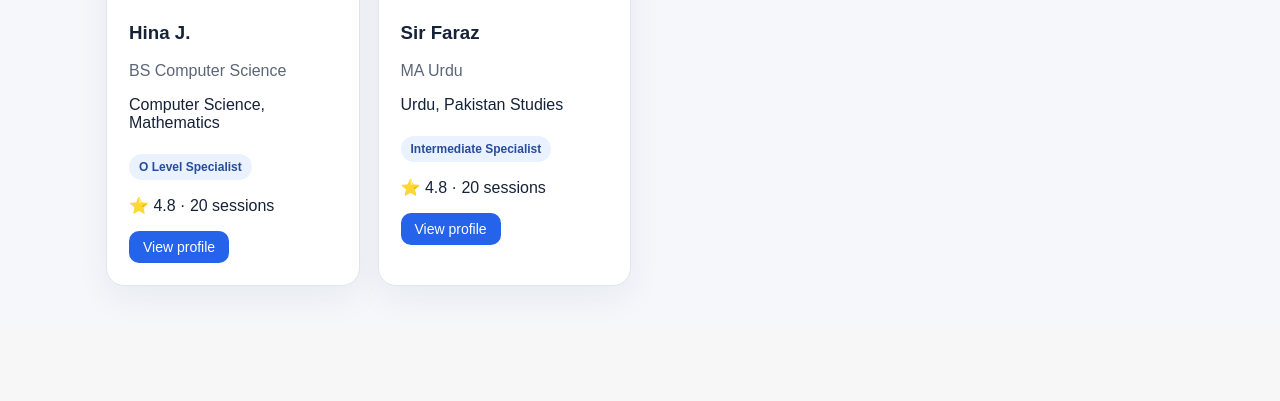
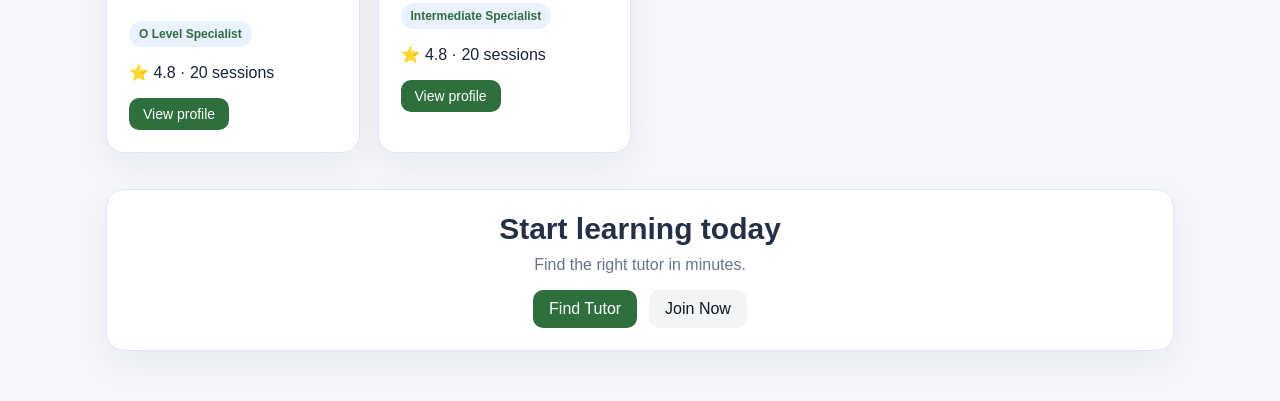
Before and after one commit to rushlordu/tutorspk-app, a Flask app: page / in a window 1280 px wide. Shown: the part 2401-2802 px from the top of the page. Before the commit the page ends 2688 px from the top, so only its background shows below. Run offline with Flask 3, Linux system fonts and the light colour scheme.

Commit message:
Outlook Improved-1

```diff
--- a/static/css/styles.css
+++ b/static/css/styles.css
@@ -1,20 +1,47 @@
-:root{--bg:#f5f7fb;--card:#fff;--text:#152238;--muted:#5b6678;--line:#dfe6f2;--brand:#274c9b;--brand2:#18a4a6;--warn:#fff3cd;--danger:#fde4e4;--success:#e7f8ed}
-*{box-sizing:border-box} body{margin:0;font-family:Arial,Helvetica,sans-serif;background:var(--bg);color:var(--text)}
-a{text-decoration:none;color:var(--brand)} .container{max-width:1180px;margin:0 auto;padding:0 18px}.main{padding:24px 18px 60px}
-.topbar{background:#0f1c34;color:#fff}.nav{display:flex;justify-content:space-between;align-items:center;padding:14px 18px}.nav nav{display:flex;gap:16px;align-items:center}.nav a{color:#fff}.brand{font-size:24px;font-weight:700}
-.card{background:var(--card);border:1px solid var(--line);border-radius:18px;padding:22px;box-shadow:0 12px 35px rgba(14,32,73,.06)}
-.grid{display:grid;gap:18px;margin:18px 0}.grid.two{grid-template-columns:repeat(auto-fit,minmax(280px,1fr))}.grid.three{grid-template-columns:repeat(auto-fit,minmax(220px,1fr))}.grid.cards{grid-template-columns:repeat(auto-fit,minmax(230px,1fr))}
-.hero-grid{display:grid;grid-template-columns:1.4fr .8fr;gap:22px;align-items:center}.hero h1{font-size:40px;line-height:1.1;margin:6px 0 12px}.eyebrow{text-transform:uppercase;letter-spacing:.08em;color:var(--brand2);font-size:12px;font-weight:700}.hero-panel{display:grid;gap:12px}.metric{background:linear-gradient(135deg,#edf4ff,#eefdfd);border-radius:16px;padding:18px}.metric strong{display:block;font-size:24px}.metric span{color:var(--muted)}
-.btn{display:inline-block;background:var(--brand);color:#fff;padding:11px 16px;border:none;border-radius:12px;cursor:pointer}.btn-light{background:#e9eef8;color:var(--text)}.btn-sm{padding:8px 12px;font-size:14px}
-.section-head{display:flex;justify-content:space-between;align-items:center;margin-top:28px}.tutor-card img,.profile-pic{width:100%;border-radius:14px;aspect-ratio:1/1;object-fit:cover;background:#eef2fa}.profile-pic{max-width:240px}
-.badge{display:inline-block;background:#eaf1ff;color:var(--brand);padding:6px 10px;border-radius:999px;font-size:12px;font-weight:700;margin:6px 6px 0 0}.badge.alt{background:#eefbf8;color:#116e70}
-.form-grid{display:grid;gap:12px}.form-grid.two-col{grid-template-columns:repeat(auto-fit,minmax(220px,1fr))}.form-grid.compact{grid-template-columns:1fr auto}.form-card.narrow,.narrow{max-width:560px;margin:0 auto}.divider{height:1px;background:var(--line);margin:16px 0}
-input,select,textarea,button,progress{font:inherit} input,select,textarea{width:100%;padding:12px 14px;border:1px solid var(--line);border-radius:12px;background:#fff} textarea{min-height:110px}
-.flash-wrap{display:grid;gap:10px;margin-bottom:18px}.flash{padding:12px 14px;border-radius:12px}.flash.success{background:var(--success)}.flash.warning{background:var(--warn)}.flash.danger{background:var(--danger)}.flash.info{background:#e8f0fe}
-.table{width:100%;border-collapse:collapse}.table th,.table td{border-bottom:1px solid var(--line);padding:10px;text-align:left;vertical-align:top}.clean-list{padding-left:18px}.muted{color:var(--muted)}.review{padding:12px 0;border-bottom:1px solid var(--line)}
-.video-shell{display:grid;grid-template-columns:repeat(auto-fit,minmax(220px,1fr));gap:12px;margin:18px 0}.video-box{background:#152238;color:#fff;border-radius:16px;min-height:180px;display:flex;align-items:center;justify-content:center}.video-box.observer{outline:3px solid #ffd54f}.observer-banner{background:#fff2cc;border:1px solid #ffe08a;border-radius:12px;padding:12px 14px;margin:10px 0 18px;font-weight:700}
-.progress-box progress{width:100%;height:18px}
-@media (max-width:860px){.hero-grid{grid-template-columns:1fr}.hero h1{font-size:30px}}
+:root {
+  --bg: #f5f7fb;
+  --card: #ffffff;
+  --text: #152238;
+  --muted: #5b6678;
+  --line: #dfe6f2;
+  --brand: #2f6f3e;        /* main green */
+  --brand-dark: #255c33;   /* darker green */
+  --brand-soft: #eaf5ee;   /* soft green bg */
+  --brand-soft: #e9eef8;
+  --accent-green: #2f6f3e;
+  --success: #e7f8ed;
+  --warn: #fff3cd;
+  --danger: #fde4e4;
+}
+
+* {
+  box-sizing: border-box;
+}
+
+body {
+  margin: 0;
+  font-family: Arial, Helvetica, sans-serif;
+  background: var(--bg);
+  color: var(--text);
+}
+
+a {
+  text-decoration: none;
+  color: var(--brand);
+}
+
+.container {
+  max-width: 1100px;
+  margin: 0 auto;
+  padding: 0 16px;
+}
+
+.main {
+  padding: 24px 16px 40px;
+}
+
+/* Navbar */
+
 .navbar {
   background: #ffffff;
   border-bottom: 1px solid #e5e7eb;
@@ -58,29 +87,49 @@ input,select,textarea,button,progress{font:inherit} input,select,textarea{width:
   font-weight: 500;
 }
 
-.container {
-  max-width: 1100px;
-  margin: 0 auto;
-  padding: 0 16px;
+/* Cards and grids */
+
+.card {
+  background: var(--card);
+  border: 1px solid var(--line);
+  border-radius: 18px;
+  padding: 22px;
+  box-shadow: 0 12px 35px rgba(14, 32, 73, 0.06);
 }
 
-.main {
-  padding-top: 24px;
-  padding-bottom: 24px;
+.grid {
+  display: grid;
+  gap: 18px;
+  margin: 18px 0;
 }
 
+.grid.two {
+  grid-template-columns: repeat(auto-fit, minmax(280px, 1fr));
+}
+
+.grid.three {
+  grid-template-columns: repeat(auto-fit, minmax(220px, 1fr));
+}
+
+.grid.cards {
+  grid-template-columns: repeat(auto-fit, minmax(230px, 1fr));
+}
+
+/* Buttons */
+
 .btn {
-  background: #2563eb;
+  display: inline-block;
+  background: var(--brand);
   color: #ffffff;
   padding: 10px 16px;
+  border: none;
   border-radius: 10px;
+  cursor: pointer;
   text-decoration: none;
-  display: inline-block;
-  border: none;
 }
 
-.btn-sm {
-  padding: 8px 14px;
+.btn:hover {
+  background: var(--brand-dark);
 }
 
 .btn-light {
@@ -88,34 +137,238 @@ input,select,textarea,button,progress{font:inherit} input,select,textarea{width:
   color: #111827;
 }
 
+.btn-light:hover {
+  background: #e5e7eb;
+}
+
+.btn-sm {
+  padding: 8px 14px;
+  font-size: 14px;
+}
+
+/* Text helpers */
+
+.muted {
+  color: var(--muted);
+}
+
+.eyebrow {
+  text-transform: uppercase;
+  letter-spacing: 0.08em;
+  color: #18a4a6;
+  font-size: 12px;
+  font-weight: 700;
+}
+
+.section-head {
+  display: flex;
+  justify-content: space-between;
+  align-items: end;
+  gap: 16px;
+  margin-top: 28px;
+}
+
+.section-head h2 {
+  margin: 0;
+}
+
+.section-subtext {
+  margin: 6px 0 0;
+}
+
+/* Badges and media */
+
+.badge {
+  display: inline-block;
+  background: #eaf1ff;
+  color: var(--brand);
+  padding: 6px 10px;
+  border-radius: 999px;
+  font-size: 12px;
+  font-weight: 700;
+  margin: 6px 6px 0 0;
+}
+
+.badge.alt {
+  background: #eefbf8;
+  color: #116e70;
+}
+
+.tutor-card img,
+.profile-pic {
+  width: 100%;
+  border-radius: 14px;
+  aspect-ratio: 1 / 1;
+  object-fit: cover;
+  background: #eef2fa;
+}
+
+.profile-pic {
+  max-width: 240px;
+}
+
+/* Forms */
+
+.form-grid {
+  display: grid;
+  gap: 12px;
+}
+
+.form-grid.two-col {
+  grid-template-columns: repeat(auto-fit, minmax(220px, 1fr));
+}
+
+.form-grid.compact {
+  grid-template-columns: 1fr auto;
+}
+
+.form-card.narrow,
+.narrow {
+  max-width: 560px;
+  margin: 0 auto;
+}
+
+.divider {
+  height: 1px;
+  background: var(--line);
+  margin: 16px 0;
+}
+
+input,
+select,
+textarea,
+button,
+progress {
+  font: inherit;
+}
+
+input,
+select,
+textarea {
+  width: 100%;
+  padding: 12px 14px;
+  border: 1px solid var(--line);
+  border-radius: 12px;
+  background: #ffffff;
+}
+
+textarea {
+  min-height: 110px;
+}
+
+/* Flash */
+
 .flash-wrap {
+  display: grid;
+  gap: 10px;
   margin-bottom: 18px;
 }
 
-@media (max-width: 768px) {
-  .nav-inner {
-    flex-direction: column;
-    align-items: flex-start;
-  }
+.flash {
+  padding: 12px 14px;
+  border-radius: 12px;
+}
 
-  .nav-links {
-    width: 100%;
-    gap: 12px;
-  }
+.flash.success {
+  background: var(--success);
 }
+
+.flash.warning {
+  background: var(--warn);
+}
+
+.flash.danger {
+  background: var(--danger);
+}
+
+.flash.info {
+  background: #e8f0fe;
+}
+
+/* Tables and misc */
+
+.table {
+  width: 100%;
+  border-collapse: collapse;
+}
+
+.table th,
+.table td {
+  border-bottom: 1px solid var(--line);
+  padding: 10px;
+  text-align: left;
+  vertical-align: top;
+}
+
+.clean-list {
+  padding-left: 18px;
+}
+
+.review {
+  padding: 12px 0;
+  border-bottom: 1px solid var(--line);
+}
+
+.video-shell {
+  display: grid;
+  grid-template-columns: repeat(auto-fit, minmax(220px, 1fr));
+  gap: 12px;
+  margin: 18px 0;
+}
+
+.video-box {
+  background: #152238;
+  color: #ffffff;
+  border-radius: 16px;
+  min-height: 180px;
+  display: flex;
+  align-items: center;
+  justify-content: center;
+}
+
+.video-box.observer {
+  outline: 3px solid #ffd54f;
+}
+
+.observer-banner {
+  background: #fff2cc;
+  border: 1px solid #ffe08a;
+  border-radius: 12px;
+  padding: 12px 14px;
+  margin: 10px 0 18px;
+  font-weight: 700;
+}
+
+.progress-box progress {
+  width: 100%;
+  height: 18px;
+}
+
+/* Modern homepage */
+
 .hero-modern {
   display: grid;
   grid-template-columns: 1.1fr 0.9fr;
   gap: 28px;
   align-items: center;
   padding: 28px 0 20px;
+  background: linear-gradient(180deg, #eef7f0 0%, #ffffff 100%);
+  border-radius: 20px;
+  padding: 40px 24px;
 }
 
 .hero-modern-left h1 {
   font-size: 52px;
   line-height: 1.15;
-  margin-bottom: 16px;
+  margin: 0 0 10px;
   color: #1f2a44;
+}
+
+.hero-trust-line {
+  font-size: 14px;
+  color: #16a34a;
+  font-weight: 600;
+  margin: 0 0 8px;
 }
 
 .hero-modern-left p {
@@ -245,15 +511,45 @@ input,select,textarea,button,progress{font:inherit} input,select,textarea{width:
 
 .category-body h3 {
   margin: 0 0 8px;
-  font-size: 22px;
+  font-size: 20px;
   color: #243047;
 }
 
 .category-body p {
   margin: 0;
   color: #6b7280;
-  font-size: 18px;
+  font-size: 15px;
 }
+
+.final-cta {
+  margin: 36px 0 10px;
+}
+
+.final-cta-card {
+  text-align: center;
+}
+
+.final-cta-card h2 {
+  margin-top: 0;
+  margin-bottom: 10px;
+  font-size: 30px;
+  color: #243047;
+}
+
+.final-cta-card p {
+  margin-top: 0;
+  color: #64748b;
+}
+
+.final-cta-actions {
+  margin-top: 14px;
+  display: flex;
+  justify-content: center;
+  gap: 12px;
+  flex-wrap: wrap;
+}
+
+/* Responsive */
 
 @media (max-width: 900px) {
   .hero-modern {
--- a/templates/base.html
+++ b/templates/base.html
@@ -11,7 +11,7 @@
     <div class="container nav-inner">
       <div class="logo">
         <a href="{{ url_for('index') }}">
-          <span class="logo-icon">📘</span>
+          <span class="logo-icon">📖</span>
           <span class="logo-text">TutorsOnline.pk</span>
         </a>
       </div>
--- a/templates/index.html
+++ b/templates/index.html
@@ -3,7 +3,8 @@
 
 <section class="hero-modern">
   <div class="hero-modern-left">
-    <h1>Find trusted online tutors for school, exams, and English learning</h1>
+    <h1>Find the right tutor for your child or yourself</h1>
+    <p class="hero-trust-line">Safe • Verified Tutors • Online Only</p>
     <p>
       Simple online tutoring for Grade 5–8, Matric, Intermediate, O Levels,
       A Levels, IELTS, GAT, and English language learners.
@@ -14,7 +15,7 @@
 
       {% if google_configured %}
       <a class="btn btn-light google-btn-main" href="{{ url_for('google_login') }}">
-        <span style="font-size:18px; margin-right:8px;">G</span>
+        <img src="https://developers.google.com/identity/images/g-logo.png" alt="Google">
         Continue with Google
       </a>
       {% endif %}
@@ -62,59 +63,62 @@
   <h2>Popular Learning Areas</h2>
 
   <div class="category-grid">
-    <div class="category-card">
+    <a href="{{ url_for('tutors') }}?level=grade_6_8" class="category-card">
       <img src="https://images.unsplash.com/photo-1509062522246-3755977927d7?auto=format&fit=crop&w=800&q=80" alt="School Subjects">
       <div class="category-body">
         <h3>School Subjects</h3>
         <p>Grade 5–8</p>
       </div>
-    </div>
+    </a>
 
-    <div class="category-card">
+    <a href="{{ url_for('tutors') }}?level=o_level" class="category-card">
       <img src="https://images.unsplash.com/photo-1513258496099-48168024aec0?auto=format&fit=crop&w=800&q=80" alt="O/A Levels">
       <div class="category-body">
         <h3>O / A Levels</h3>
         <p>Concept learning and exam prep</p>
       </div>
-    </div>
+    </a>
 
-    <div class="category-card">
+    <a href="{{ url_for('tutors') }}?subject=ielts" class="category-card">
       <img src="https://images.unsplash.com/photo-1529390079861-591de354faf5?auto=format&fit=crop&w=800&q=80" alt="IELTS">
       <div class="category-body">
         <h3>IELTS</h3>
         <p>English and test preparation</p>
       </div>
-    </div>
+    </a>
 
-    <div class="category-card">
+    <a href="{{ url_for('tutors') }}?subject=other&subject_other=GAT" class="category-card">
       <img src="https://images.unsplash.com/photo-1516321318423-f06f85e504b3?auto=format&fit=crop&w=800&q=80" alt="GAT / Entry Test">
       <div class="category-body">
         <h3>GAT / Entry Test Prep</h3>
         <p>Focused preparation support</p>
       </div>
-    </div>
+    </a>
 
-    <div class="category-card">
+    <a href="{{ url_for('tutors') }}?subject=spoken_english" class="category-card">
       <img src="https://images.unsplash.com/photo-1544717305-2782549b5136?auto=format&fit=crop&w=800&q=80" alt="English Speaking">
       <div class="category-body">
         <h3>English Speaking</h3>
         <p>Language confidence and fluency</p>
       </div>
-    </div>
+    </a>
 
-    <div class="category-card">
+    <a href="{{ url_for('tutors') }}" class="category-card">
       <img src="https://images.unsplash.com/photo-1571260899304-425eee4c7efc?auto=format&fit=crop&w=800&q=80" alt="Female Tutors">
       <div class="category-body">
         <h3>Female Tutors</h3>
         <p>Comfortable options for families</p>
       </div>
-    </div>
+    </a>
   </div>
 </section>
 
 <section>
   <div class="section-head">
-    <h2>Featured Tutors</h2>
+    <div>
+      <h2>Featured Tutors</h2>
+      <p class="muted section-subtext">Top-rated tutors available now</p>
+    </div>
     <a href="{{ url_for('tutors') }}">View all</a>
   </div>
 
@@ -137,4 +141,15 @@
   </div>
 </section>
 
+<section class="final-cta">
+  <div class="card final-cta-card">
+    <h2>Start learning today</h2>
+    <p>Find the right tutor in minutes.</p>
+    <div class="final-cta-actions">
+      <a class="btn" href="{{ url_for('tutors') }}">Find Tutor</a>
+      <a class="btn btn-light" href="{{ url_for('register') }}">Join Now</a>
+    </div>
+  </div>
+</section>
+
 {% endblock %}
```
Also changed, not shown: other parts of static/css/styles.css (+40 -7 lines).
